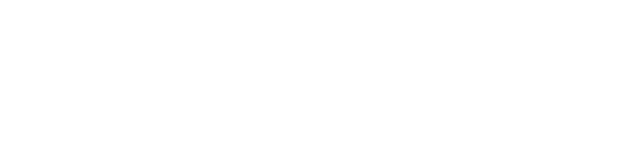
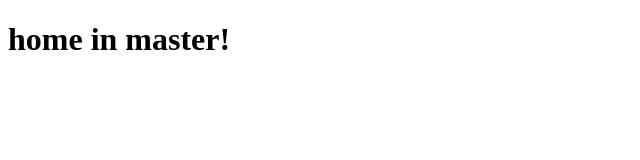
Before and after one commit to hautbli/branch-practice, a plain HTML site: page index.html in a window 1280 px wide. Shown: the whole page, without its empty margins (0-640 px from the left). Drawn offline with Linux system fonts and the light colour scheme.

Commit message:
feat: add body / h1

```diff
--- a/index.html
+++ b/index.html
@@ -6,4 +6,6 @@
 		<title>my first html page on github</title>
 		<meta name ="viewpoint" content="width=device-width, initial-scale=1.0">
 	</head>
+	<body><h1>home in master! </h1>
+		</body>
 </html>
```
